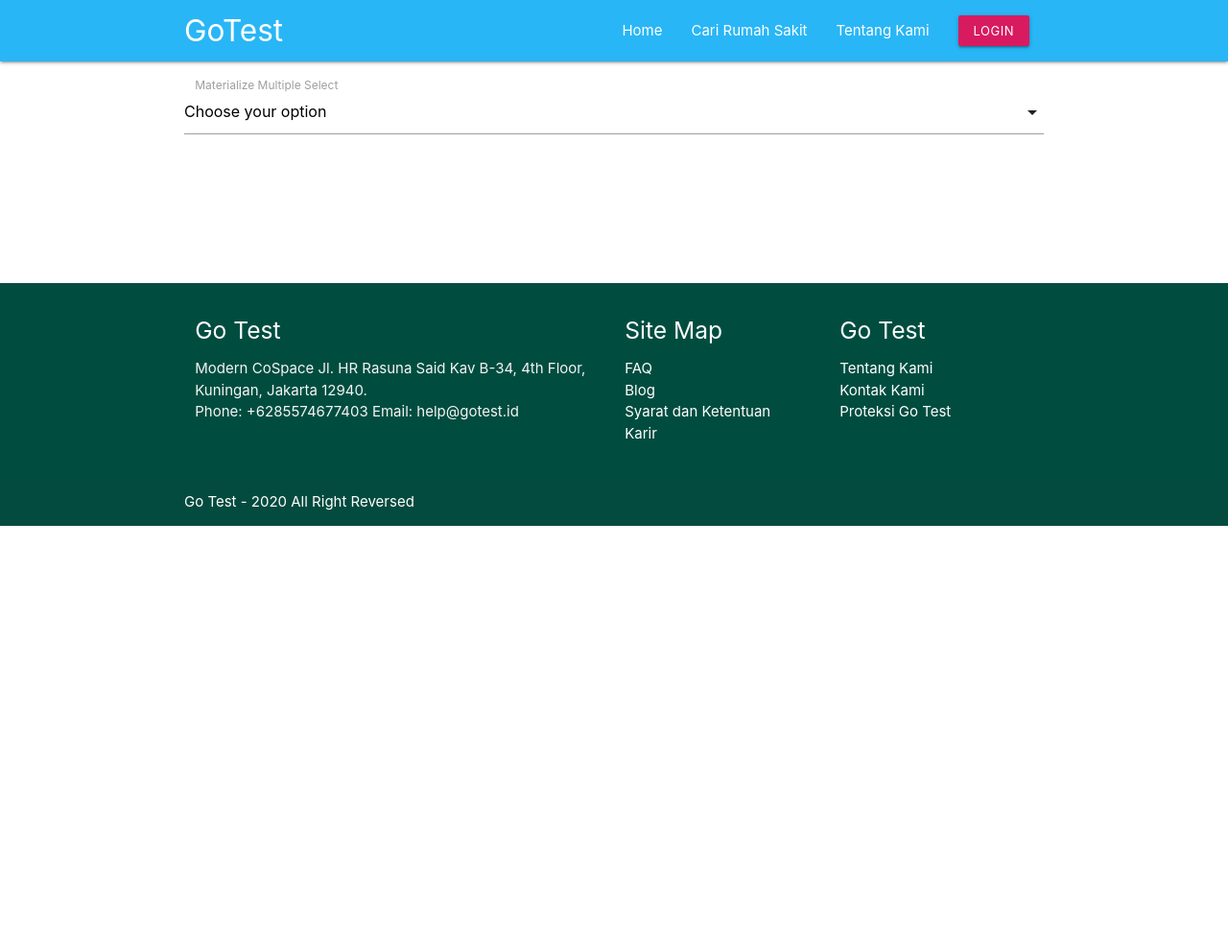
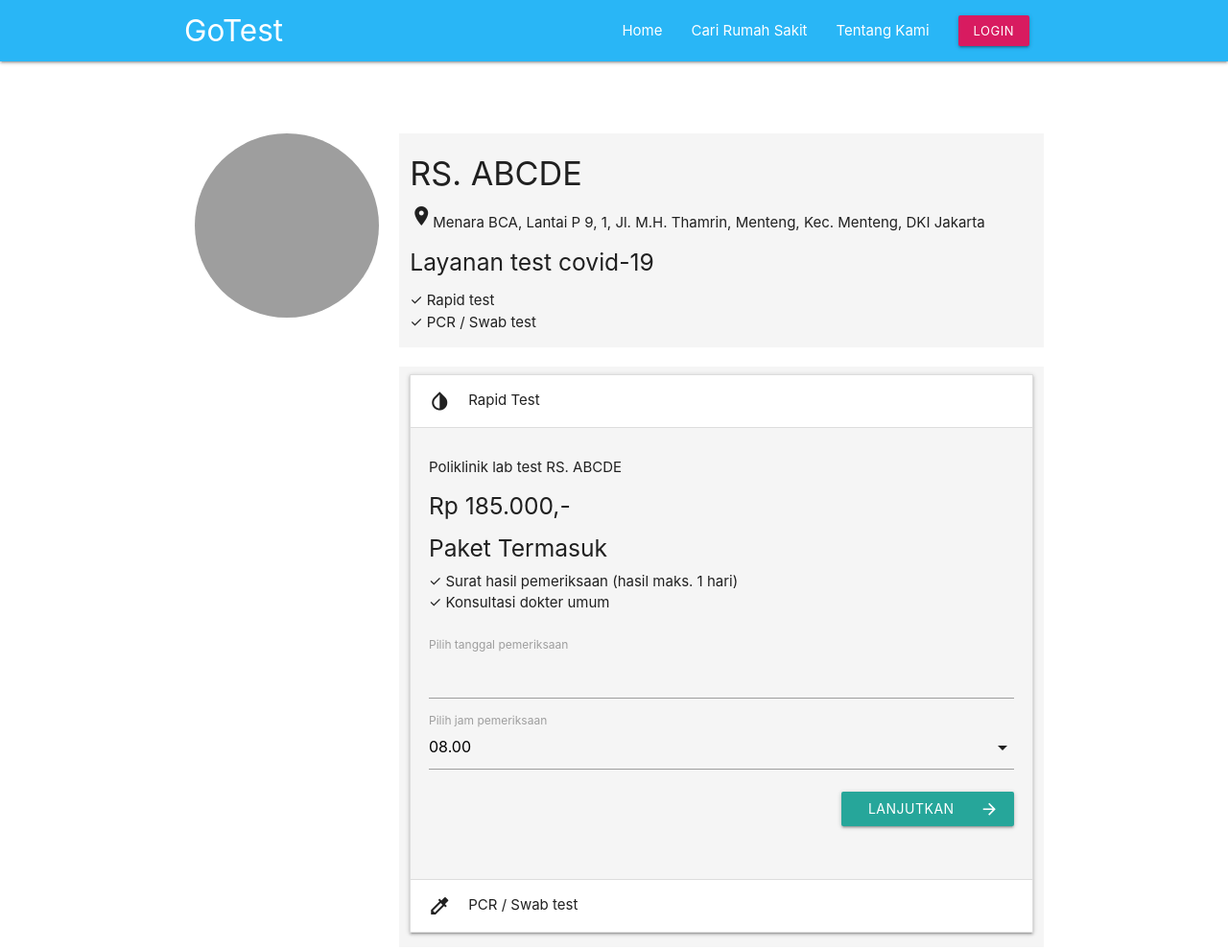
Before and after one commit to mohamilin/goTest, a plain HTML site: page pages/hospital/detail-hospital.html in a window 1280 px wide. Shown: the top 990 px of the page at 96% size. Before the commit the page ends 800 px from the top, so only its background shows below. Drawn offline with nearby package versions, Linux system fonts and the light colour scheme; grey boxes are pictures that could not be loaded.

Commit message:
host profile page

```diff
--- a/pages/hospital/detail-hospital.html
+++ b/pages/hospital/detail-hospital.html
@@ -10,6 +10,8 @@
   <link href="https://fonts.googleapis.com/icon?family=Material+Icons" rel="stylesheet" />
   <link href="../../css/materialize.css" type="text/css" rel="stylesheet" media="screen,projection" />
   <link href="../../css/style.css" type="text/css" rel="stylesheet" media="screen,projection" />
+  <link rel="stylesheet" href="/pages/hospital/style.css">
+
 </head>
 
 <body>
@@ -41,15 +43,7 @@
 
         <!--    Diisi tampilanya  -->
 
-        <div class="input-field col s12">
-          <select multiple>
-            <option value="" disabled selected>Choose your option</option>
-            <option value="1">Option 1</option>
-            <option value="2">Option 2</option>
-            <option value="3">Option 3</option>
-          </select>
-          <label>Materialize Multiple Select</label>
-        </div>
+
 
     </div>
   </div>
@@ -61,6 +55,106 @@
       <div class="row">
 
         <!-- Diisi tampilanya  -->
+        <div class="row">
+          <div class="col l3">
+            <div class="img-field-hostprofile"></div>
+          </div>
+          <div class="col l9 grey lighten-4">
+            <h4>RS. ABCDE</h4>
+            <span><i class="material-icons">location_on</i>Menara BCA, Lantai P 9, 1, Jl. M.H. Thamrin, Menteng, Kec. Menteng, DKI Jakarta</span>
+            <h5>Layanan test covid-19</h5>
+            <ul>
+              <li> &check; Rapid test</li>
+              <li> &check; PCR / Swab test</li>
+            </ul>
+
+          </div>
+        </div>
+        <div class="row">
+          <div class="col l3"></div>
+          <div class="col l9 grey lighten-4">
+
+            <ul class="collapsible">
+              <li class="active">
+                <div class="collapsible-header"><i class="material-icons">invert_colors</i>Rapid Test</div>
+                <div class="collapsible-body">
+                  <div class="row">
+                    <span>Poliklinik</span>
+                    <span>lab test RS. ABCDE</span> <br>
+                    <h5>Rp 185.000,-</h5>
+                    <h5>Paket Termasuk</h5>
+                    <ul>
+                      <li> &check; Surat hasil pemeriksaan (hasil maks. 1 hari)</li>
+                      <li> &check; Konsultasi dokter umum</li>
+                    </ul>
+                  </div>
+                  <div class="row">
+                    <label>Pilih tanggal pemeriksaan</label>
+                    <input type="text" class="datepicker">
+                  </div>
+                  <div class="row input-field">
+                    <select>
+                      <optgroup label="Pagi">
+                        <option value="1">08.00</option>
+                        <option value="2">10.00</option>
+                        <option value="2">12.00</option>
+                      </optgroup>
+                      <optgroup label="Siang">
+                        <option value="3">14.00</option>
+                        <option value="4">16.00</option>
+                      </optgroup>
+                    </select>
+                    <label>Pilih jam pemeriksaan</label>
+                  </div>
+                  <div class="row">
+                    <a class="waves-effect waves-light btn btn-lanjutkan-fold"><i class="material-icons right">arrow_forward</i>lanjutkan</a>
+                  </div>
+                  <!-- <div class="input-field col s12"> -->
+                  <!-- </div> -->
+                </div>
+              </li>
+              <li>
+                <div class="collapsible-header"><i class="material-icons">colorize</i>PCR / Swab test</div>
+                <div class="collapsible-body">
+                  <div class="row">
+                    <span>Poliklinik</span>
+                    <span>lab test RS. ABCDE</span> <br>
+                    <h5>Rp 1.585.000,-</h5>
+                    <h5>Paket Termasuk</h5>
+                    <ul>
+                      <li> &check; Surat hasil pemeriksaan (hasil maks. 7 hari)</li>
+                      <li> &check; Konsultasi dokter umum</li>
+                    </ul>
+                  </div>
+                  <div class="row">
+                    <label>Pilih tanggal pemeriksaan</label>
+                    <input type="text" class="datepicker">
+                  </div>
+                  <div class="row input-field">
+                    <select>
+                      <optgroup label="Pagi">
+                        <option value="1">08.00</option>
+                        <option value="2">10.00</option>
+                        <option value="2">12.00</option>
+                      </optgroup>
+                      <optgroup label="Siang">
+                        <option value="3">14.00</option>
+                        <option value="4">16.00</option>
+                      </optgroup>
+                    </select>
+                    <label>Pilih jam pemeriksaan</label>
+                  </div>
+                  <div class="row">
+                    <a class="waves-effect waves-light btn btn-lanjutkan-fold"><i class="material-icons right">arrow_forward</i>lanjutkan</a>
+                  </div>
+                  <!-- <div class="input-field col s12"> -->
+                  <!-- </div> -->
+                </div>
+                </div>
+              </li>
+            </ul>
+          </div>
+        </div>
 
       </div>
     </div>
@@ -145,6 +239,7 @@
   <script src="../../js/materialize.js"></script>
   <script src="../../js/init.js"></script>
   <script src="/pages/hospital/script-hospital.js"></script>
+  <script src="/pages/hospital/script-hospital.js"></script>
 
   <!-- script pop up login -->
   <script>
--- a/pages/hospital/script-hospital.js
+++ b/pages/hospital/script-hospital.js
@@ -26,3 +26,14 @@ document.addEventListener('DOMContentLoaded', function() {
       },
     });
   });
+
+  //colapsible host profile
+  $(document).ready(function(){
+    $('.collapsible').collapsible();
+  });
+
+
+  //date picker
+  $(document).ready(function(){
+    $('.datepicker').datepicker();
+  });
--- a/pages/hospital/style.css
+++ b/pages/hospital/style.css
@@ -82,3 +82,18 @@
     /* background-attachment: fixed; */
     background-position: center;
 }
+
+/* hospital profile */
+
+.img-field-hostprofile{
+    background-image: url('https://encrypted-tbn0.gstatic.com/images?q=tbn%3AANd9GcSzQ3nRNv_mDeoXYNJfnQscRNlhclfEMb9XnA&usqp=CAU');
+    height: 15vw;
+    width: 15vw;
+    border-radius: 50%;
+}
+
+.btn-lanjutkan-fold{
+    float: right;
+    width: 180px;
+    margin-bottom: 5px;
+}
```
